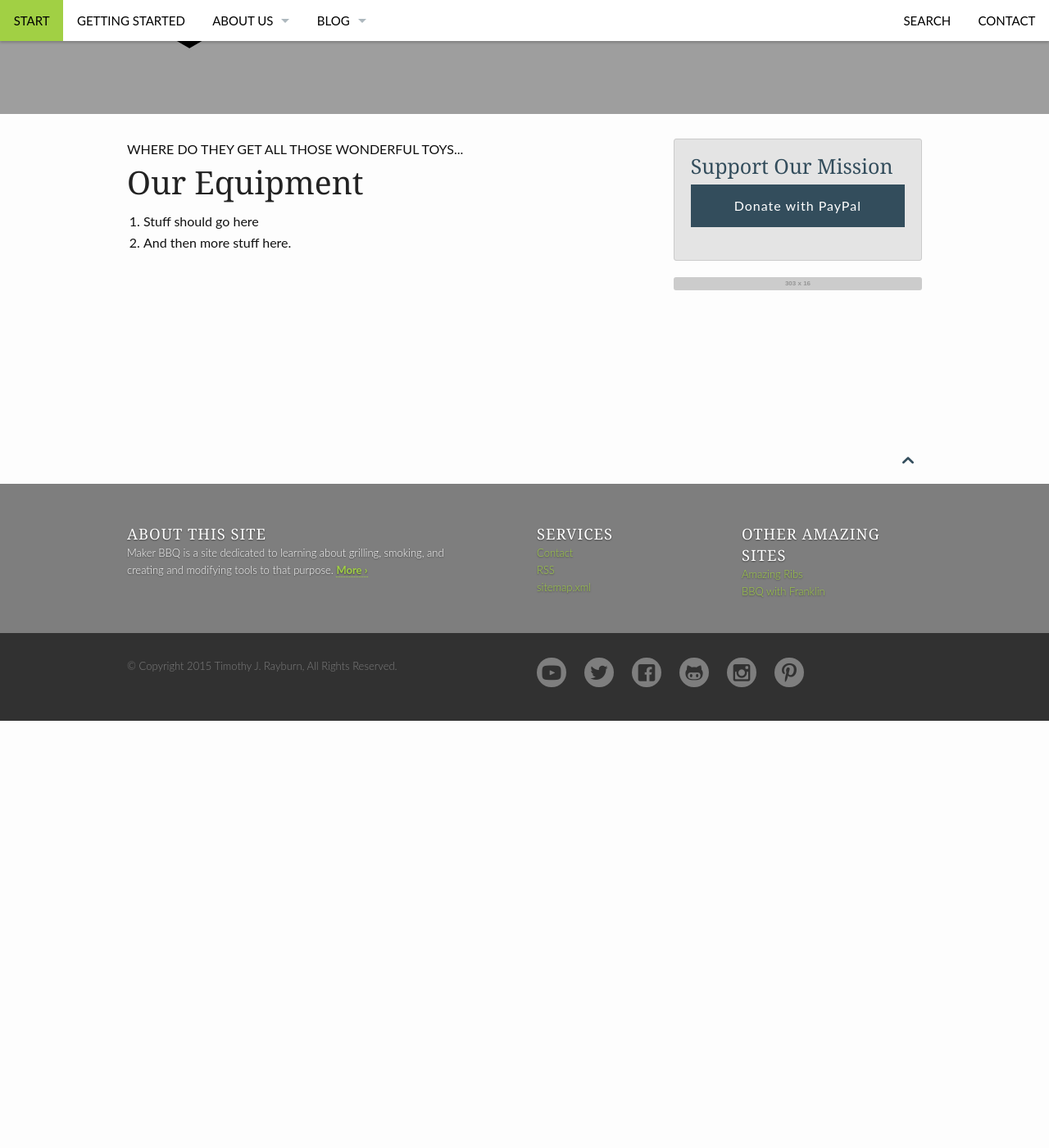
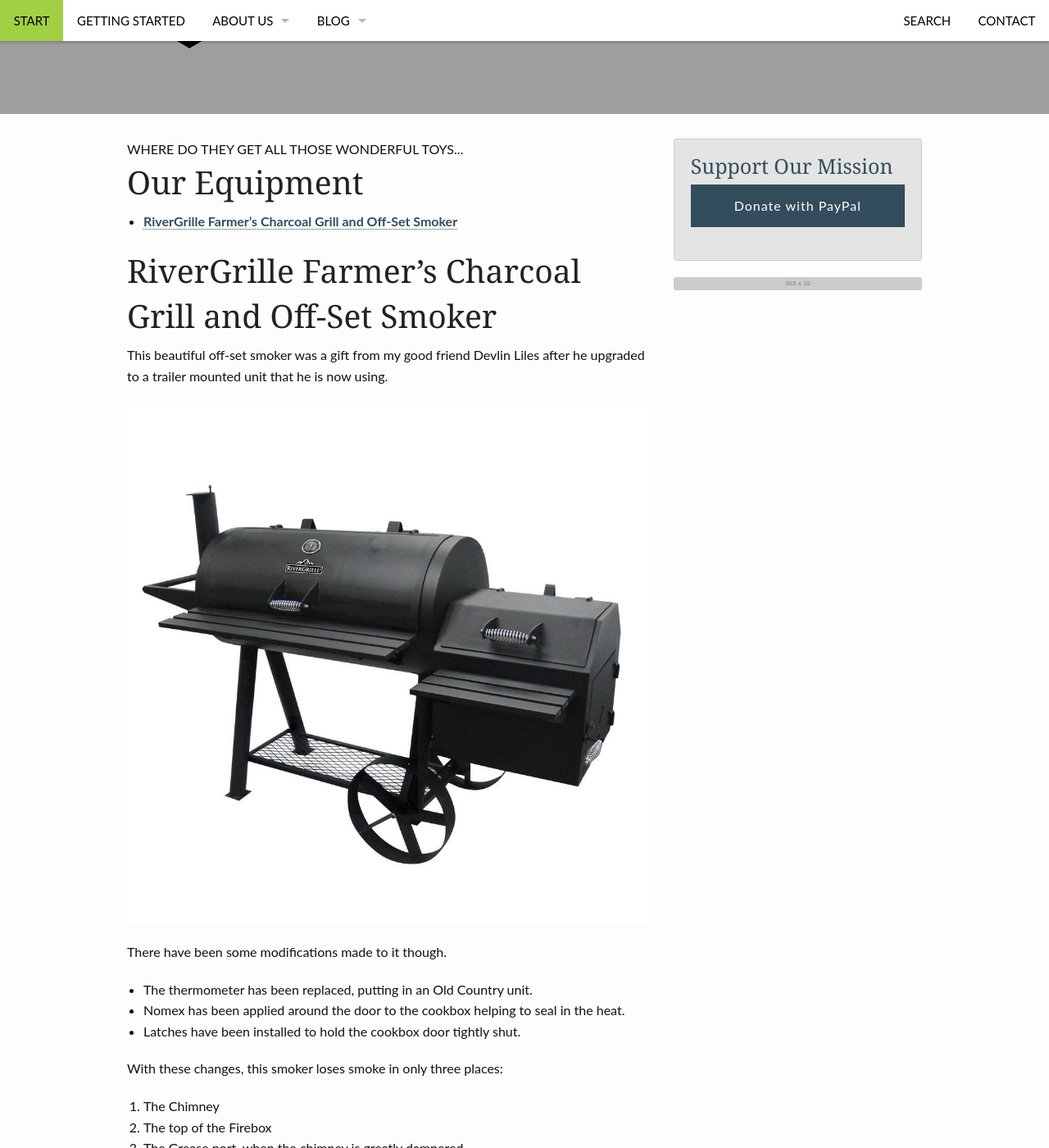
Before and after one commit to makerbbq/makerbbq.github.io, a Jekyll site: the page built from pages/equipment.md, in a window 1280 px wide and 1400 px high, scrolled down 221 px. Shown: the whole window at 82% size. Built offline with Jekyll 4.4.1, drawn with Linux system fonts in a browser that asks for light colours; before the commit the page ends 1100 px from its top, so only the background shows below that; some of the changed text lies outside the part shown.

```diff
--- a/pages/equipment.md
+++ b/pages/equipment.md
@@ -6,5 +6,24 @@ subheadline: "Where do they get all those wonderful toys..."
 description: "Maker BBQ's grilling, smoking and other equipment."
 permalink: "/equipment/"
 ---
-1. Stuff should go here
-1. And then more stuff here.
+
+* TOC
+{:toc}
+
+# RiverGrille Farmer's Charcoal Grill and Off-Set Smoker
+
+This beautiful off-set smoker was a gift from my good friend Devlin Liles after he upgraded to a trailer mounted unit that he is now using.
+
+<img src="{{ site.urlimg }}rivergrille.jpg" />
+
+There have been some modifications made to it though.
+
+* The thermometer has been replaced, putting in an Old Country unit.
+* Nomex has been applied around the door to the cookbox helping to seal in the heat.
+* Latches have been installed to hold the cookbox door tightly shut.
+
+With these changes, this smoker loses smoke in only three places:
+
+1. The Chimney
+1. The top of the Firebox
+1. The Grease port, when the chimney is greatly dampered
```
Also changed, not shown: _posts/experiments/2015-04-03-Stoker-Test-1.md (added, +103 -0 lines), images/rivergrille.jpg (added), images/stoker-test-1.png (added), 1 other file.
